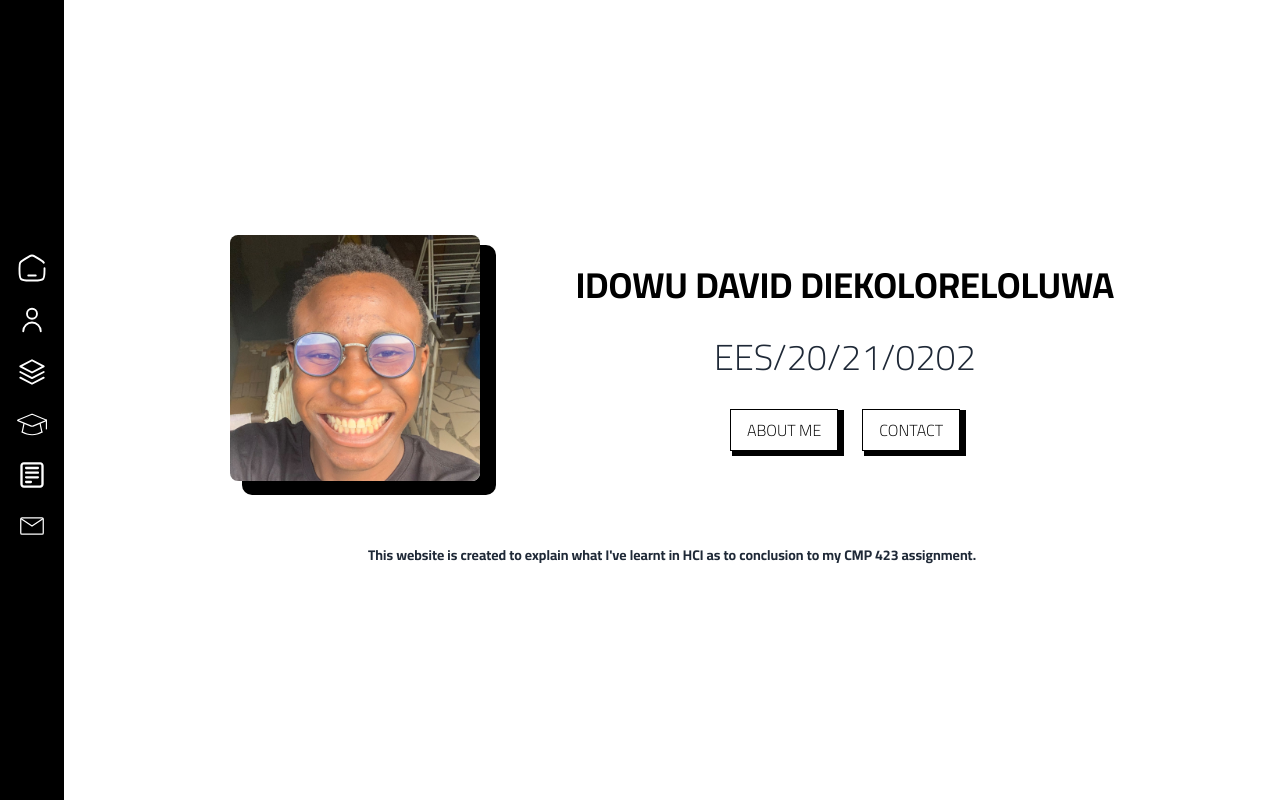
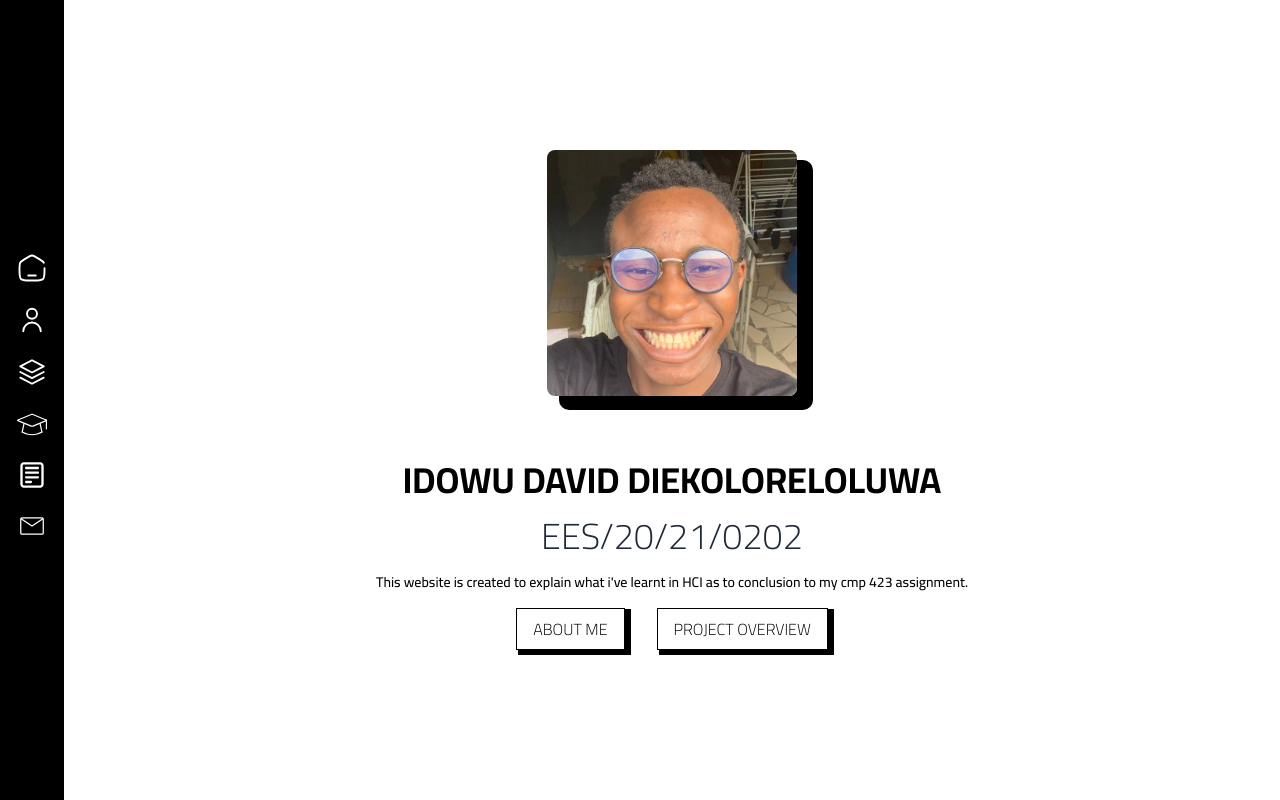
Before and after one commit to Horlakz/dieko-hci-assignment, a SvelteKit app: page / in a window 1280 px wide. Built offline with nearby package versions, Linux system fonts and the light colour scheme.

Commit message:
feat(src/routes/): updates overall website design

```diff
--- a/src/routes/+page.svelte
+++ b/src/routes/+page.svelte
@@ -5,7 +5,7 @@
 </script>
 
 <section class="h-full flex-center flex-col gap-16">
-	<div class="flex sm:flex-row flex-col sm:gap-24 gap-12">
+	<div class="flex items-center flex-col sm:gap-16 gap-12">
 		<img
 			src={passport}
 			alt="diekoloreloluwa idowu"
@@ -14,20 +14,19 @@
 			class="shadow-image rounded-lg"
 		/>
 
-		<div class="uppercase flex-col-center sm:gap-8 gap-2">
+		<div class="uppercase flex-col-center sm:gap-4 gap-2">
 			<h3 class="font-bold sm:text-4xl text-lg">idowu david diekoloreloluwa</h3>
 			<p class="font-light text-gray-800 sm:text-4xl text-xl">EES/20/21/0202</p>
-			<div class="flex-center gap-6">
+			<p class="text-sm text-center font-medium lowercase">
+				<span class="capitalize">This</span> website is created to explain what I've learnt in
+				<span class="capitalize">HCI</span> as to conclusion to my CMP 423 assignment.
+			</p>
+			<div class="flex-center gap-8">
 				<Button on:click={() => goto('/about')}>about me</Button>
-				<Button on:click={() => goto('/contact')}>contact</Button>
+				<Button on:click={() => goto('/contact')}>Project Overview</Button>
 			</div>
 		</div>
 	</div>
-
-	<p class="text-sm text-gray-800 text-center font-bold">
-		This website is created to explain what I've learnt in HCI as to conclusion to my CMP 423
-		assignment.
-	</p>
 </section>
 
 <style>
--- a/src/routes/about-hci/+page.svelte
+++ b/src/routes/about-hci/+page.svelte
@@ -1,5 +1,7 @@
 <script>
+	import { goto } from '$app/navigation';
 	import historyOfHCI from '$lib/assets/history-of-hci.png';
+	import Button from '$lib/ui/Button.svelte';
 </script>
 
 <section class="flex-col-center gap-6 sm:px-20 px-8">
@@ -22,7 +24,7 @@
 		</p>
 	</section>
 
-	<section class="w-full flex flex-col justify-start items-start">
+	<section class="w-full flex flex-col justify-start items-start text-justify">
 		<h3 class="border-b-2 border-black w-fit text-lg font-bold pr-28">History is HCI?</h3>
 
 		<p>
@@ -98,6 +100,11 @@
 
 		<h6>The Pictorial representations of the shifts are illustrated below:</h6>
 		<img src={historyOfHCI} alt="history of hci pictorial representation" class="py-6" />
+
+		<div class="flex justify-center gap-6">
+			<Button on:click={() => goto('/applications')}>check out gallery</Button>
+			<Button on:click={() => goto('/applications')}>View Applications</Button>
+		</div>
 	</section>
 </section>
 
--- a/src/routes/about/+page.svelte
+++ b/src/routes/about/+page.svelte
@@ -1,9 +1,13 @@
+<script>
+	import Button from '$lib/ui/Button.svelte';
+</script>
+
 <div class="w-full h-full flex-center">
 	<section
 		class="shadow-text rounded-tr-3xl rounded-bl-3xl border border-black sm:p-6 p-4 sm:mx-16 mx-6 max-h-[40rem] overflow-scroll text-center"
 	>
 		<h1 class="uppercase sm:text-5xl text-2xl font-bold mb-6">about me</h1>
-		<p>
+		<p class="mb-8 text-justify">
 			My name is Idowu David Diekoloreoluwa, and I'm currently in my final year, pursuing a degree
 			in Computer Science with the matric number EES/20/21/0202. My academic journey has been both
 			challenging and rewarding, but it's in these final moments that I find myself truly immersed
@@ -18,5 +22,6 @@
 			my dreams. And with unwavering determination and a thirst for knowledge, I am poised to make a
 			meaningful impact in the world of technology.
 		</p>
+		<Button>CONTACT DETAILS</Button>
 	</section>
 </div>
--- a/src/routes/contact/+page.svelte
+++ b/src/routes/contact/+page.svelte
@@ -26,10 +26,10 @@
 
 <div class="w-full h-full flex-center">
 	<section
-		class="shadow-text rounded-tr-3xl rounded-bl-3xl border border-black sm:p-6 p-4 sm:mx-16 mx-4 text-center"
+		class="shadow-text rounded-tr-3xl rounded-bl-3xl border border-black sm:py-6 sm:px-14 p-4 sm:mx-16 mx-4 text-center"
 	>
 		<h1 class="uppercase sm:text-5xl text-2xl font-bold mb-6">contact me</h1>
-		<ul>
+		<ul class="space-y-2">
 			{#each details as item}
 				<li class="flex items-center gap-4">
 					<svelte:component this={item.icon} color={'#000'} />
```
